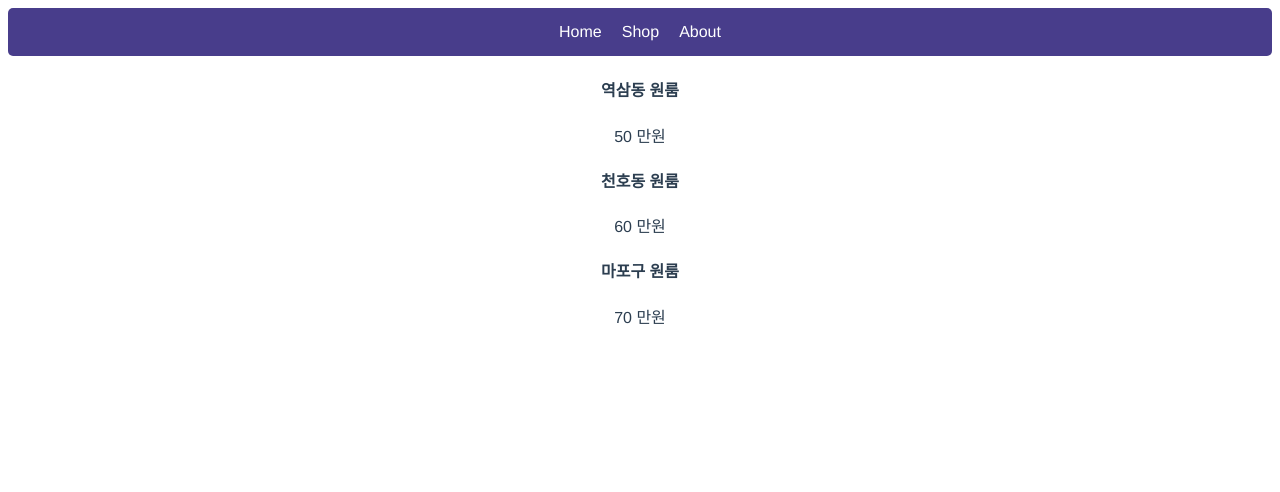
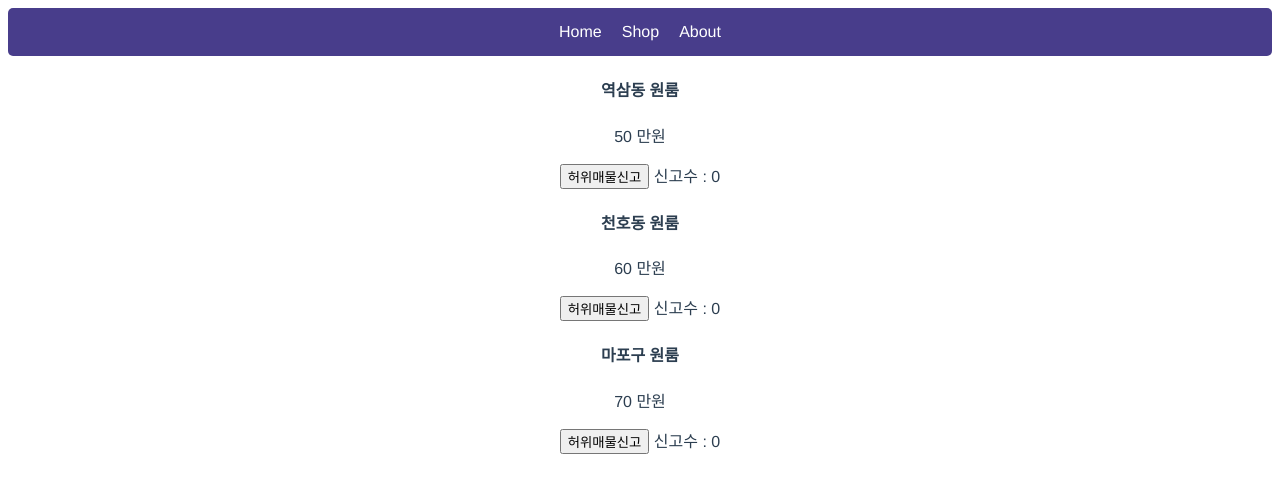
Before and after one commit to sxxrxm/vuedongsan, a Vue app: page / in a window 1280 px wide. Shown: the top 492 px of the page. Built offline with nearby package versions, Linux system fonts and the light colour scheme.

Commit message:
Learn How to use button and event

```diff
--- a/src/App.vue
+++ b/src/App.vue
@@ -3,9 +3,23 @@
     <a v-for="(a, i) in menus" :key="i">{{ a }}</a>
   </div>
 
-  <div v-for="(a, i) in products" :key="i">
-    <h4>{{ products[i] }}</h4>
-    <p>{{ prices[i] }} 만원</p>
+  <div>
+    <h4>{{ products[0] }}</h4>
+    <p>{{ prices[0] }} 만원</p>
+    <button @click="신고수[0]++">허위매물신고</button>
+    <span> 신고수 : {{ 신고수[0] }} </span>
+  </div>
+  <div>
+    <h4>{{ products[1] }}</h4>
+    <p>{{ prices[1] }} 만원</p>
+    <button @click="신고수[1]++">허위매물신고</button>
+    <span> 신고수 : {{ 신고수[1] }} </span>
+  </div>
+  <div>
+    <h4>{{ products[2] }}</h4>
+    <p>{{ prices[2] }} 만원</p>
+    <button @click="신고수[2]++">허위매물신고</button>
+    <span> 신고수 : {{ 신고수[2] }} </span>
   </div>
 </template>
 
@@ -17,7 +31,13 @@
       products: ["역삼동 원룸", "천호동 원룸", "마포구 원룸"],
       prices: [50, 60, 70],
       menus: ["Home", "Shop", "About"],
+      신고수: [0, 0, 0],
     };
+  },
+  methods: {
+    increase() {
+      this.신고수 += 1;
+    },
   },
   components: {},
 };
```
